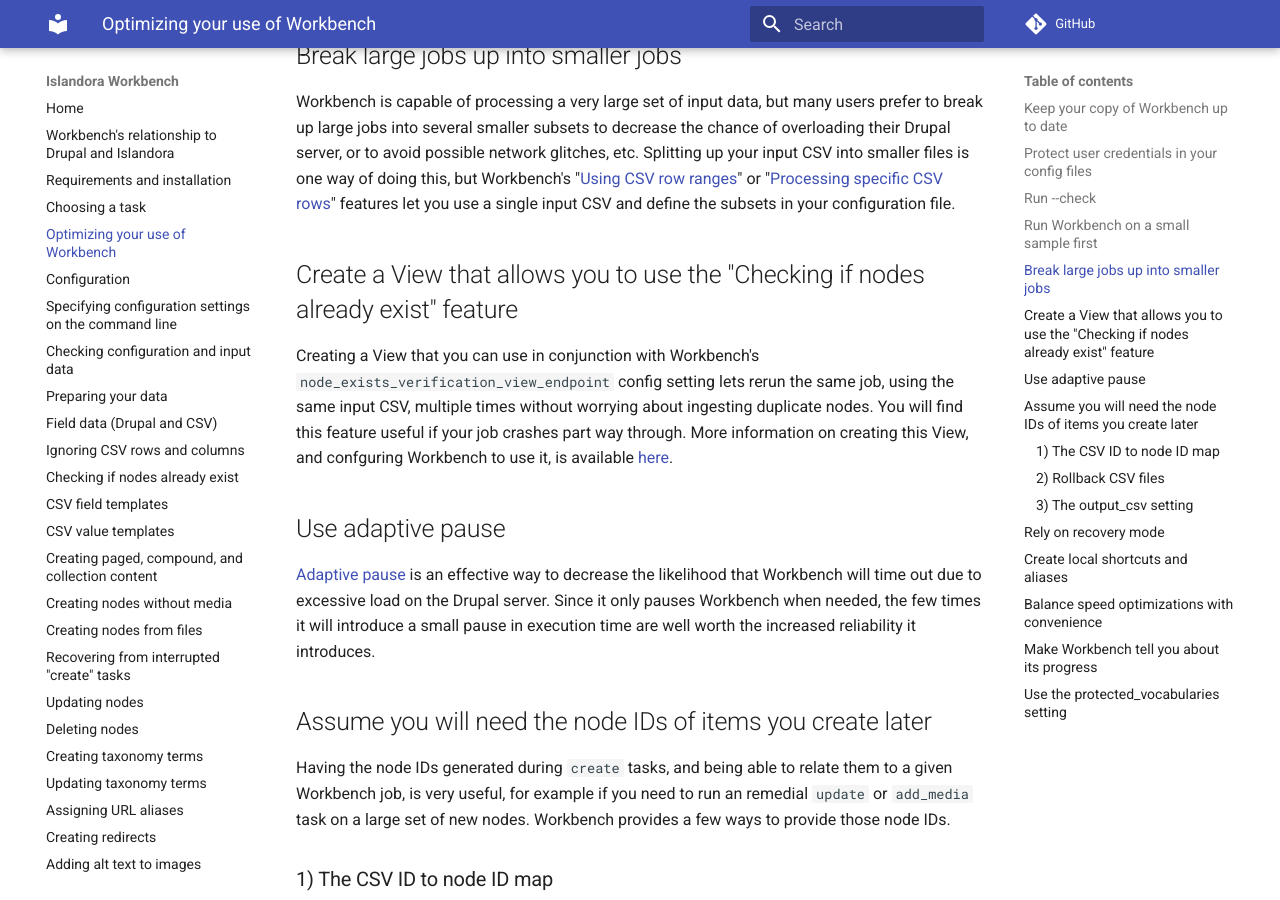
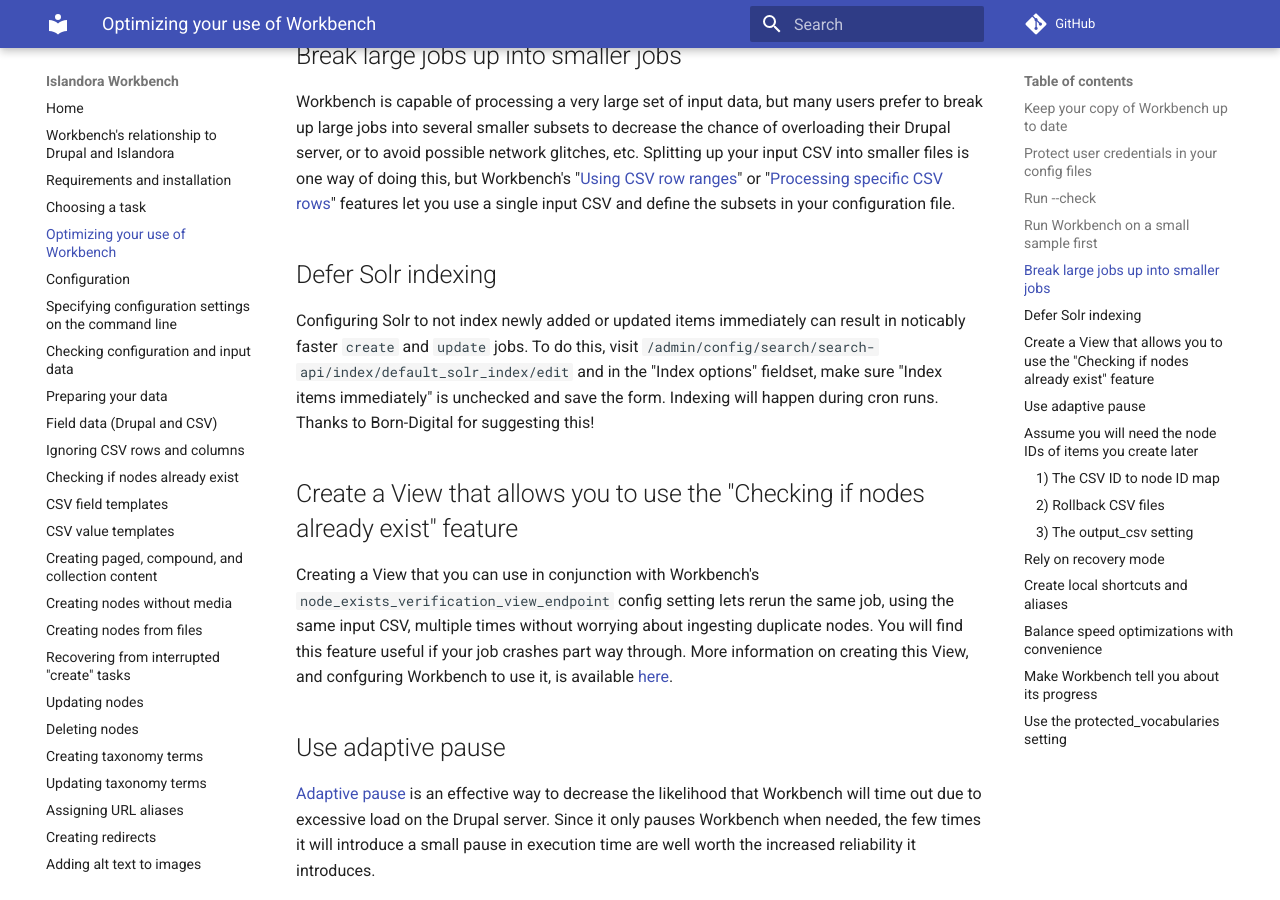
Before and after one commit to mjordan/islandora_workbench_docs, an MkDocs documentation site: the page built from docs/optimizing_your_use_of_workbench.md, in a window 1280 px wide and 900 px high, scrolled down 1259 px. Built offline with MkDocs 1.6.1 and Material for MkDocs 9.7.7, drawn with Linux system fonts in a browser that asks for light colours; comment, search, counter and statistics services are not loaded.

Commit message:
Added Born-Digital's suggestion to defer indexing.

```diff
--- a/docs/optimizing_your_use_of_workbench.md
+++ b/docs/optimizing_your_use_of_workbench.md
@@ -27,6 +27,10 @@
 ## Break large jobs up into smaller jobs
 
 Workbench is capable of processing a very large set of input data, but many users prefer to break up large jobs into several smaller subsets to decrease the chance of overloading their Drupal server, or to avoid possible network glitches, etc. Splitting up your input CSV into smaller files is one way of doing this, but Workbench's  "[Using CSV row ranges](https://mjordan.github.io/islandora_workbench_docs/ignoring_csv_rows_and_columns/#using-csv-row-ranges)" or "[Processing specific CSV rows](https://mjordan.github.io/islandora_workbench_docs/ignoring_csv_rows_and_columns/#processing-specific-csv-rows)" features let you use a single input CSV and define the subsets in your configuration file.
+
+## Defer Solr indexing
+
+Configuring Solr to not index newly added or updated items immediately can result in noticably faster `create` and `update` jobs. To do this, visit `/admin/config/search/search-api/index/default_solr_index/edit` and in the "Index options" fieldset, make sure "Index items immediately" is unchecked and save the form. Indexing will happen during cron runs. Thanks to Born-Digital for suggesting this!
 
 ## Create a View that allows you to use the "Checking if nodes already exist" feature
 
```
